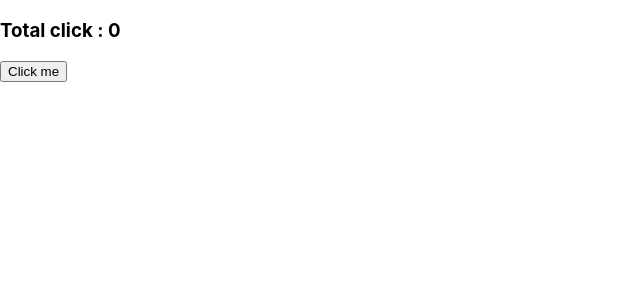
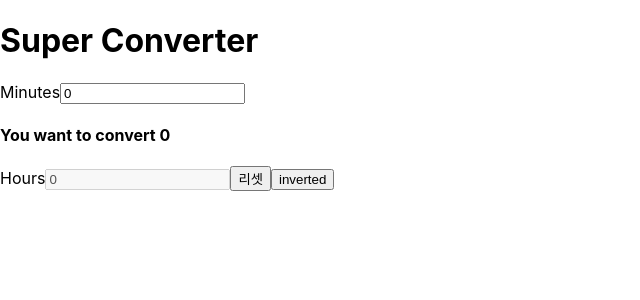
Before and after one commit to bluke127/react_study, a React (Create React App) app: page / in a window 1280 px wide. Shown: the top 300 px of the page, without its empty margins (0-640 px from the left). Built offline with nearby package versions, Linux system fonts and the light colour scheme.

Commit message:
feat 단위 변환기

```diff
--- a/src/App.js
+++ b/src/App.js
@@ -1,16 +1,50 @@
 import logo from './logo.svg';
 import './App.css';
 import React from 'react';
+function MinutesToHours() {
+  const [amounts, setAmounts] = React.useState(0);
+  const [inverted, setInverted] = React.useState(false);
+  const onChange = event => {
+    setAmounts(event.target.value);
+  };
+  const reset = () => setAmounts(amounts * 0);
 
-function App() {
-  const [counter, setCounter] = React.useState(0);
-  const onClick = () => {
-    setCounter(current => current + 1);
+  const onFlip = () => {
+    reset();
+    setInverted(current => !current);
   };
   return (
     <div>
-      <h3>Total click : {counter}</h3>
-      <button onClick={onClick}>Click me</button>
+      <label htmlFor="minutes">Minutes</label>
+      <input
+        onChange={onChange}
+        disabled={inverted}
+        id="minutes"
+        value={inverted ? amounts * 60 : amounts}
+        placeholer="Minutes"
+        type="number"
+      />
+      <h4>You want to convert {amounts}</h4>
+      <label htmlFor="hours">Hours</label>
+      <input
+        onChange={onChange}
+        id="hours"
+        disabled={!inverted}
+        value={inverted ? amounts : Math.round(amounts / 60)}
+        placeholer="Hours"
+        type="number"
+      />
+      <button onClick={reset}>리셋</button>
+      <button onClick={onFlip}>{inverted ? 'turn off' : 'inverted'}</button>
+    </div>
+  );
+}
+
+function App() {
+  return (
+    <div>
+      <h1>Super Converter</h1>
+      <MinutesToHours></MinutesToHours>
     </div>
   );
 }
```
